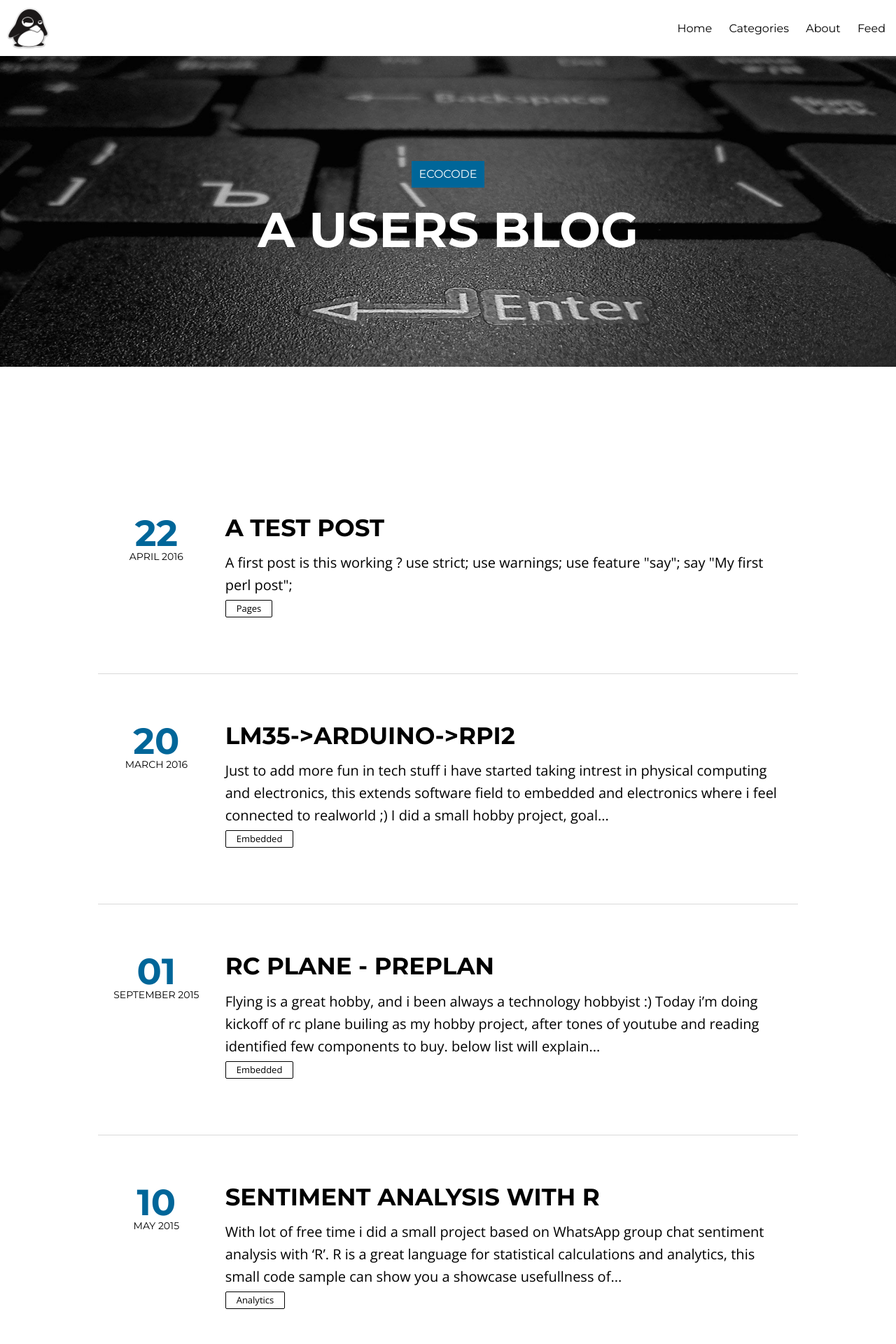
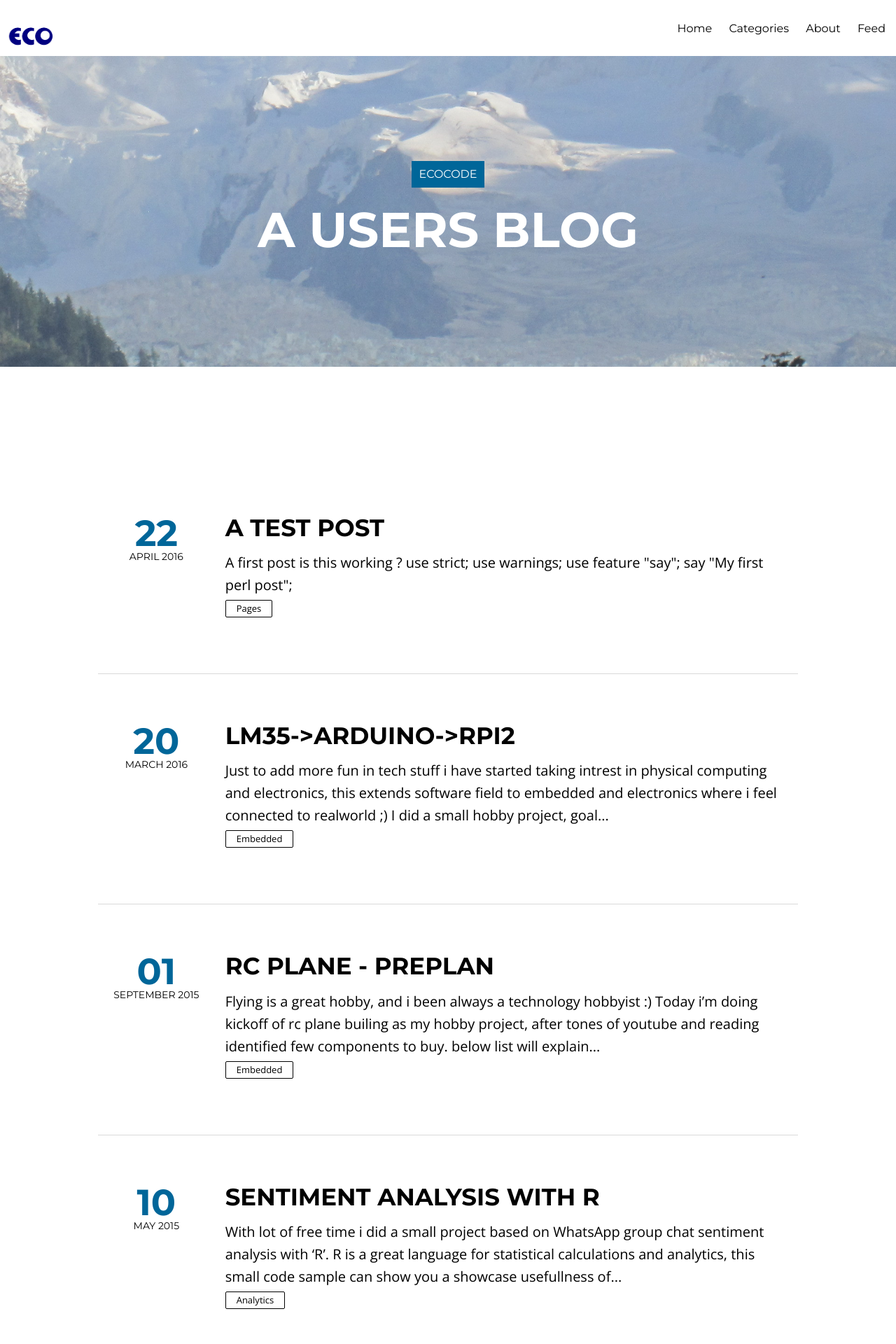
Before and after one commit to ecocode/ecocode.github.io, a Jekyll site: the page built from index.html, in a window 1280 px wide. Shown: the top 1920 px of the page at 70% size. Built offline with Jekyll 4.4.1, drawn with Linux system fonts in a browser that asks for light colours; nearby versions of some CDN libraries; the list of posts is cut into pages by our own code.

Commit message:
changed home image to mountain and removed some unused images

```diff
--- a/assets/css/style.css
+++ b/assets/css/style.css
@@ -162,7 +162,7 @@ main, .notepad-share-icons, .notepad-disqus {
   text-align: center;
   background-size: cover;
   background-color: black;
-  background-image: url("/images/UBB5kG4.jpg");}
+  background-image: url("/images/IMG_5234.JPG");}
   .notepad-site-head .notepad-site-head-content.with-bg-cover {
     background-color: rgba(0, 0, 0, 0.7); }
   .notepad-site-head .notepad-site-head-content .notepad-site-head-title-bg {
```
Also changed, not shown: images/IMG_5234.JPG (added), images/UBB5kG4.jpg (deleted), images/ameyjadiye.jpg (deleted), images/logo.png.
